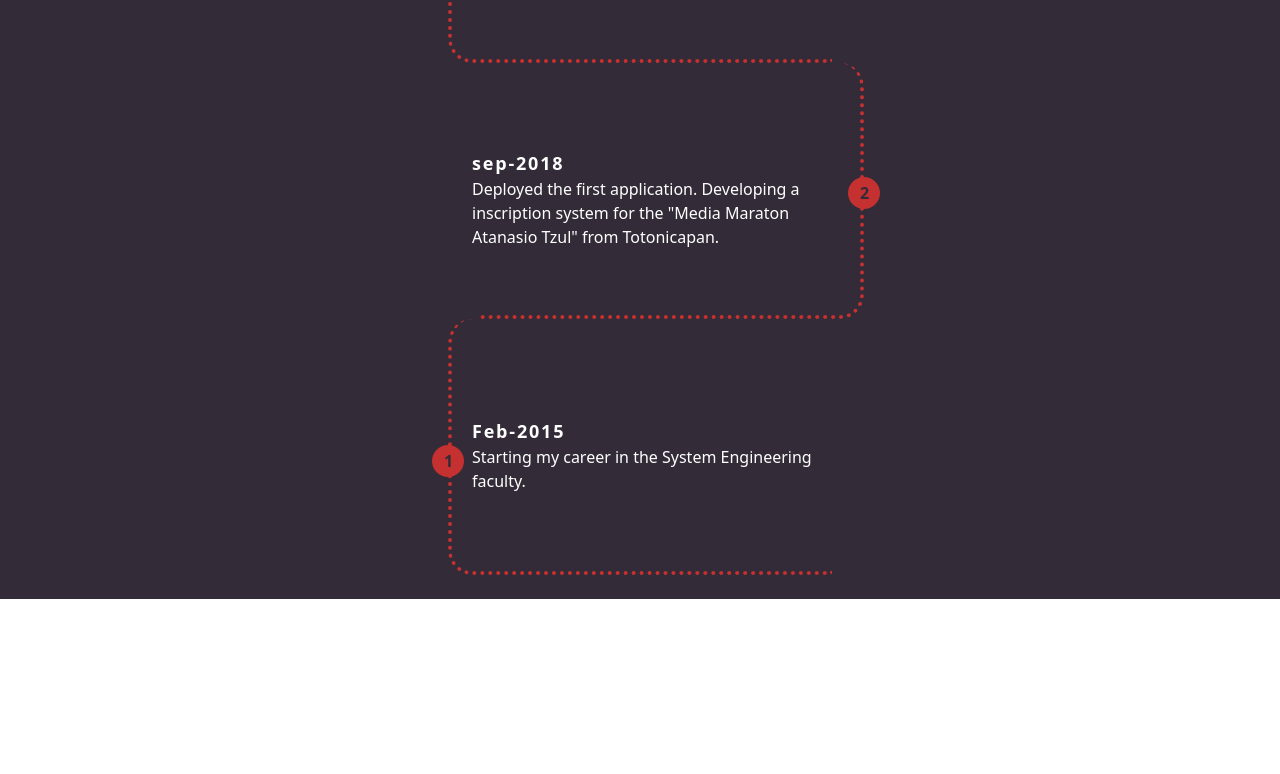
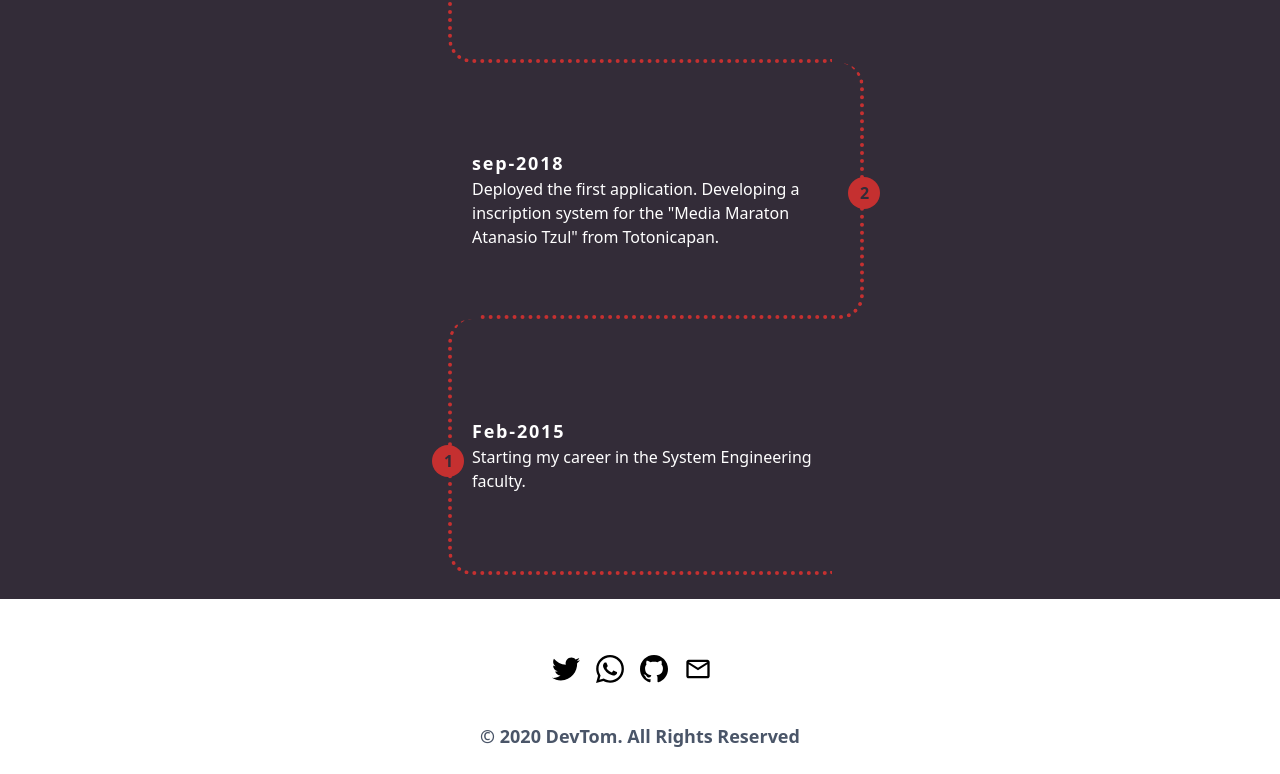
Before and after one commit to kevinGarcia15/portafolio, a React (Create React App) app: page / in a window 1280 px wide. Shown: the part 3568-4342 px from the top of the page. Before the commit the page ends 4167 px from the top, so only its background shows below. Built offline with nearby package versions, Linux system fonts and the light colour scheme.

Commit message:
Modulo footer y primer deploy

```diff
--- a/src/App.jsx
+++ b/src/App.jsx
@@ -5,10 +5,11 @@ import About from "./components/About";
 import LandinPage from "./components/LandinPage";
 import Nav from "./components/Nav";
 import Projects from "./components/Projects";
+import Skills from "./components/Skills";
+import Timeline from "./components/Timeline";
 
 import "aos/dist/aos.css";
-import Skills from "./components/Skills";
-import Timeline from "./components/Timeline";
+import Footer from "./components/Footer";
 
 function App() {
   useEffect(() => {
@@ -34,6 +35,10 @@ function App() {
       <div className="px-4 py-6 backgound-primary xl:px-64 lg:px-56">
         <Timeline/>
       </div>
+      <div className="px-4 py-6 xl:px-64 lg:px-56">
+        <Footer/>
+      </div>
+
     </div>
   );
 }
--- /dev/null
+++ b/src/components/Footer.jsx
@@ -0,0 +1,71 @@
+import React from "react";
+
+function Footer() {
+  var fecha = new Date();
+  var ano = fecha.getFullYear();
+  return (
+    <div className="text-center mt-8" id="contact">
+        <div className="flex justify-center">
+          <a
+            href="https://twitter.com/Tdejesus19"
+            target="_blanck"
+            className="mr-4"
+          >
+            <svg
+              xmlns="http://www.w3.org/2000/svg"
+              fill="black"
+              width="28"
+              height="28"
+              viewBox="0 0 24 24"
+            >
+              <path d="M24 4.557c-.883.392-1.832.656-2.828.775 1.017-.609 1.798-1.574 2.165-2.724-.951.564-2.005.974-3.127 1.195-.897-.957-2.178-1.555-3.594-1.555-3.179 0-5.515 2.966-4.797 6.045-4.091-.205-7.719-2.165-10.148-5.144-1.29 2.213-.669 5.108 1.523 6.574-.806-.026-1.566-.247-2.229-.616-.054 2.281 1.581 4.415 3.949 4.89-.693.188-1.452.232-2.224.084.626 1.956 2.444 3.379 4.6 3.419-2.07 1.623-4.678 2.348-7.29 2.04 2.179 1.397 4.768 2.212 7.548 2.212 9.142 0 14.307-7.721 13.995-14.646.962-.695 1.797-1.562 2.457-2.549z" />
+            </svg>
+          </a>
+          <a href="https://wa.me/50257469663" target="_blanck" className="mr-4">
+            <svg
+              xmlns="http://www.w3.org/2000/svg"
+              fill="black"
+              width="28"
+              height="28"
+              viewBox="0 0 24 24"
+            >
+              <path d="M.057 24l1.687-6.163c-1.041-1.804-1.588-3.849-1.587-5.946.003-6.556 5.338-11.891 11.893-11.891 3.181.001 6.167 1.24 8.413 3.488 2.245 2.248 3.481 5.236 3.48 8.414-.003 6.557-5.338 11.892-11.893 11.892-1.99-.001-3.951-.5-5.688-1.448l-6.305 1.654zm6.597-3.807c1.676.995 3.276 1.591 5.392 1.592 5.448 0 9.886-4.434 9.889-9.885.002-5.462-4.415-9.89-9.881-9.892-5.452 0-9.887 4.434-9.889 9.884-.001 2.225.651 3.891 1.746 5.634l-.999 3.648 3.742-.981zm11.387-5.464c-.074-.124-.272-.198-.57-.347-.297-.149-1.758-.868-2.031-.967-.272-.099-.47-.149-.669.149-.198.297-.768.967-.941 1.165-.173.198-.347.223-.644.074-.297-.149-1.255-.462-2.39-1.475-.883-.788-1.48-1.761-1.653-2.059-.173-.297-.018-.458.13-.606.134-.133.297-.347.446-.521.151-.172.2-.296.3-.495.099-.198.05-.372-.025-.521-.075-.148-.669-1.611-.916-2.206-.242-.579-.487-.501-.669-.51l-.57-.01c-.198 0-.52.074-.792.372s-1.04 1.016-1.04 2.479 1.065 2.876 1.213 3.074c.149.198 2.095 3.2 5.076 4.487.709.306 1.263.489 1.694.626.712.226 1.36.194 1.872.118.571-.085 1.758-.719 2.006-1.413.248-.695.248-1.29.173-1.414z" />
+            </svg>
+          </a>
+
+          <a
+            href="https://github.com/kevinGarcia15"
+            target="_blanck"
+            className="mr-4"
+          >
+            <svg
+              xmlns="http://www.w3.org/2000/svg"
+              fill="black"
+              width="28"
+              height="28"
+              viewBox="0 0 24 24"
+            >
+              <path d="M12 0c-6.626 0-12 5.373-12 12 0 5.302 3.438 9.8 8.207 11.387.599.111.793-.261.793-.577v-2.234c-3.338.726-4.033-1.416-4.033-1.416-.546-1.387-1.333-1.756-1.333-1.756-1.089-.745.083-.729.083-.729 1.205.084 1.839 1.237 1.839 1.237 1.07 1.834 2.807 1.304 3.492.997.107-.775.418-1.305.762-1.604-2.665-.305-5.467-1.334-5.467-5.931 0-1.311.469-2.381 1.236-3.221-.124-.303-.535-1.524.117-3.176 0 0 1.008-.322 3.301 1.23.957-.266 1.983-.399 3.003-.404 1.02.005 2.047.138 3.006.404 2.291-1.552 3.297-1.23 3.297-1.23.653 1.653.242 2.874.118 3.176.77.84 1.235 1.911 1.235 3.221 0 4.609-2.807 5.624-5.479 5.921.43.372.823 1.102.823 2.222v3.293c0 .319.192.694.801.576 4.765-1.589 8.199-6.086 8.199-11.386 0-6.627-5.373-12-12-12z" />
+            </svg>
+          </a>
+          <a href="mailto:developer.kevin.95@gmail.com" className="mr-4">
+            <svg
+              xmlns="http://www.w3.org/2000/svg"
+              viewBox="0 0 24 24"
+              fill="black"
+              width="28px"
+              height="28px"
+            >
+              <path d="M0 0h24v24H0z" fill="none" />
+              <path d="M20 4H4c-1.1 0-1.99.9-1.99 2L2 18c0 1.1.9 2 2 2h16c1.1 0 2-.9 2-2V6c0-1.1-.9-2-2-2zm0 14H4V8l8 5 8-5v10zm-8-7L4 6h16l-8 5z" />
+            </svg>
+          </a>
+        </div>
+      <div className="text-lg font-bold text-gray-700 mt-10">
+        © {ano} DevTom. All Rights Reserved
+      </div>
+    </div>
+  );
+}
+
+export default Footer;
--- a/src/components/Nav.jsx
+++ b/src/components/Nav.jsx
@@ -49,7 +49,7 @@ function Nav() {
             <a href="#projects">Projects</a>
           </li>
           <li className="text-red-700 text-lg px-4 py-1 mt-1 rounded font-bold hover:bg-gray-800 tracking-widest md:text-white">
-            <a href="/">Contact</a>
+            <a href="#contact">Contact</a>
           </li>
         </ul>
       </nav>
```
Also changed, not shown: firebase.json (added), public/logo512.png (deleted), 2 other files (tests, documents, lock files or other folders).
